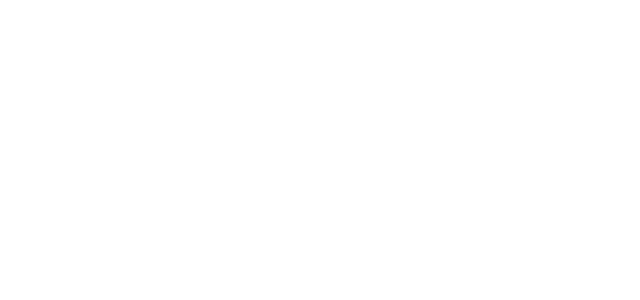
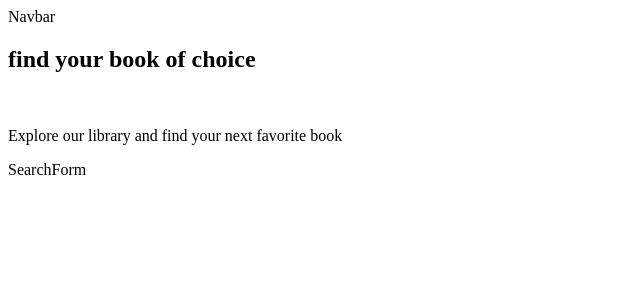
Before and after one commit to BinelaSkenderi/slutprojekt-react-F24, a React (Vite) app: page / in a window 1280 px wide. Shown: the top 300 px of the page, without its empty margins (0-640 px from the left). Built offline with nearby package versions, Linux system fonts and the light colour scheme.

Commit message:
importerat navbar och searchform i header rkivit text

```diff
--- a/src/App.scss
+++ b/src/App.scss
@@ -0,0 +1,7 @@
+@import url('https://fonts.googleapis.com/css2?family=Poppins:ital,wght@0,100;0,200;0,300;0,400;0,500;0,600;0,700;0,800;0,900;1,100;1,200;1,300;1,400;1,500;1,600;1,700;1,800;1,900&display=swap');
+:root {
+  --purple-color: #996794;
+  --pink-color: #d9176d¨;
+  --grey-color: #f3f3f3;
+  --whit-color: ;
+}
--- a/src/App.tsx
+++ b/src/App.tsx
@@ -1,7 +1,33 @@
 import './App.scss';
+import { createBrowserRouter, Router, RouterProvider } from 'react-router-dom';
+import About from './pages/About/About';
+import Home from './pages/Home/Home';
+import BookList from './components/BookList/BookList';
+import BookDetails from './components/BookDetails/BookDetails';
+
+const router = createBrowserRouter([
+  {
+    path: '/',
+    element: <Home />,
+  },
+  {
+    path: '/about',
+    element: <About />,
+  },
+  {
+    path: '/book',
+    element: <BookList />,
+    children: [
+      {
+        path: '/book/:id',
+        element: <BookDetails />,
+      },
+    ],
+  },
+]);
 
 function App() {
-  return <></>;
+  return <RouterProvider router={router} />;
 }
 
 export default App;
--- a/src/components/Header/Header.tsx
+++ b/src/components/Header/Header.tsx
@@ -1,7 +1,23 @@
 import React from 'react';
+import Navbar from '../Navbar/Navbar';
+import SearchForm from '../SearchForm/SearchForm';
+import './Header.scss';
 
 const Header = () => {
-  return <div>Header</div>;
+  return (
+    <div className="holder">
+      <header className="header">
+        <Navbar />
+        <div className="header-content flex-c text-center text-white"></div>
+        <h2 className="header-title">find your book of choice</h2>
+        <br />
+        <p className="header-text fs-18 fw-3">
+          Explore our library and find your next favorite book
+        </p>
+        <SearchForm />
+      </header>
+    </div>
+  );
 };
 
 export default Header;
--- a/src/main.tsx
+++ b/src/main.tsx
@@ -1,6 +1,5 @@
 import { StrictMode } from 'react';
 import { createRoot } from 'react-dom/client';
-import { BrowserRouter, Routes, Route } from 'react-router-dom';
 import './index.scss';
 import App from './App.tsx';
 
--- a/src/pages/Home/Home.tsx
+++ b/src/pages/Home/Home.tsx
@@ -1,7 +1,14 @@
 import React from 'react';
+import Header from '../../components/Header/Header';
+import { Outlet } from 'react-router-dom';
 
 const Home = () => {
-  return <div>Home</div>;
+  return (
+    <main>
+      <Header />
+      <Outlet />
+    </main>
+  );
 };
 
 export default Home;
```
